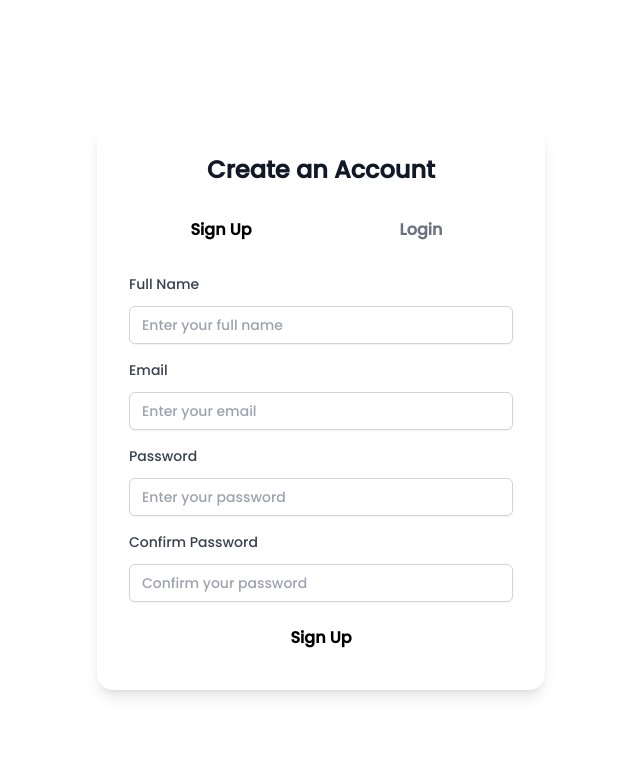
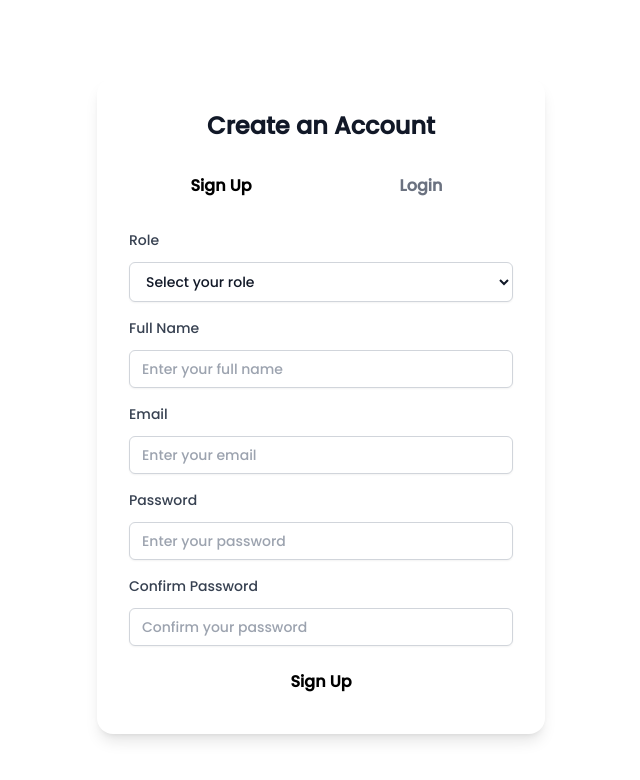
Before and after one commit to TheAvadh/AuthTask, a React (Create React App) app in the folder frontend/: page / in a window 1280 px wide. Shown: the top 780 px of the page, without its empty margins (319-959 px from the left). Built offline with nearby package versions, Linux system fonts and the light colour scheme; the HTML template or start-up script is replaced by a standard one.

Commit message:
roleAdded-signupForm-frontend

```diff
--- a/frontend/src/components/Signup.jsx
+++ b/frontend/src/components/Signup.jsx
@@ -49,6 +49,19 @@ const AuthPage = () => {
         {isSignup ? (
           <form className="grid gap-4">
             <div className="grid gap-2">
+                <Label htmlFor="role">Role</Label>
+                <select
+                    id="role"
+                    className="mt-1 block w-full px-3 py-2 bg-white border border-gray-300 rounded-md shadow-sm focus:outline-none focus:ring-base-100 focus:border-base-200 sm:text-sm"
+                    required
+                >
+                    <option value="">Select your role</option>
+                    <option value="landlord">Landlord</option>
+                    <option value="propertyManager">Property Manager</option>
+                    <option value="tenant">Tenant</option>
+                </select>
+            </div>
+            <div className="grid gap-2">
               <Label htmlFor="fullName">Full Name</Label>
               <Input id="fullName" placeholder="Enter your full name" required />
             </div>
```
